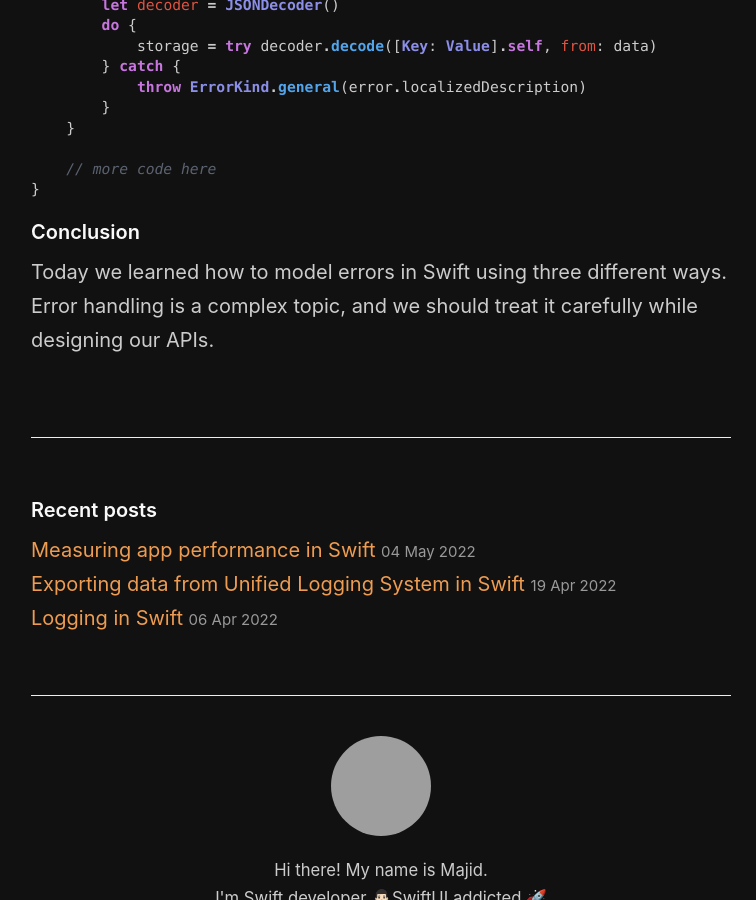
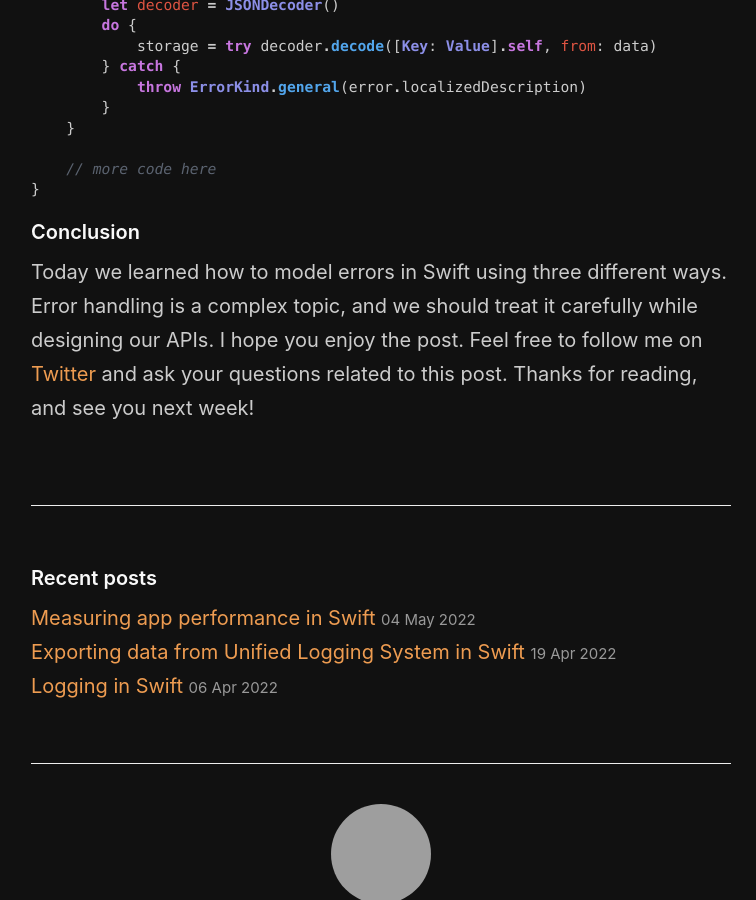
Before and after one commit to mecid/mecid.github.io, a Jekyll site: the page built from _posts/2022-05-11-modeling-errors-in-swift.md, in a window 1280 px wide and 900 px high, scrolled down 4601 px, cut to the strip 0-900 px from the top of the window. Shown: the whole strip, without its empty margins (259-1015 px from the left). Built offline with Jekyll 4.4.1, drawn with Linux system fonts in a browser that asks for light colours; grey boxes are pictures that could not be loaded.

Commit message:
conclusion added to modeling errors post

````diff
--- a/_posts/2022-05-11-modeling-errors-in-swift.md
+++ b/_posts/2022-05-11-modeling-errors-in-swift.md
@@ -181,4 +181,4 @@ actor InMemoryCache<Key: Hashable & Codable, Value: Codable> {
 ```
 
 #### Conclusion
-Today we learned how to model errors in Swift using three different ways. Error handling is a complex topic, and we should treat it carefully while designing our APIs.
+Today we learned how to model errors in Swift using three different ways. Error handling is a complex topic, and we should treat it carefully while designing our APIs. I hope you enjoy the post. Feel free to follow me on [Twitter](https://twitter.com/mecid) and ask your questions related to this post. Thanks for reading, and see you next week!
````
